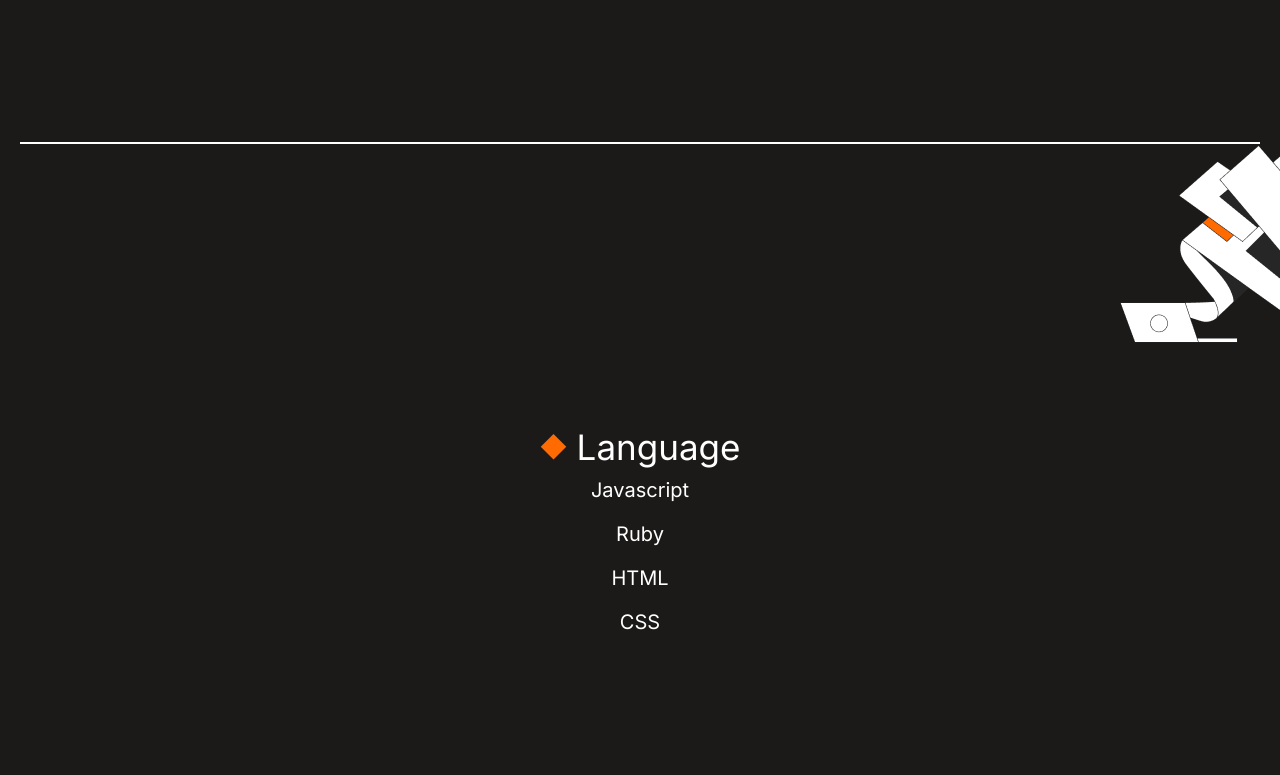
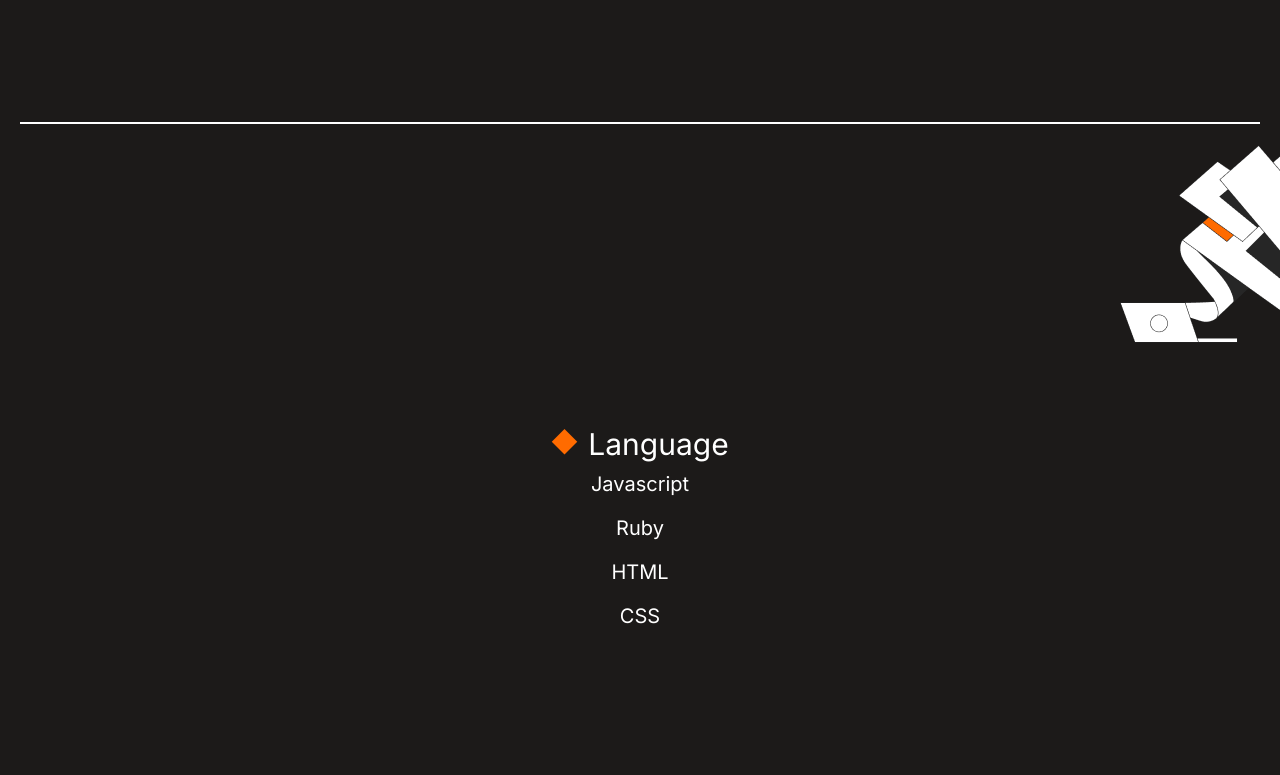
Before and after one commit to JimOluwaseyi/myPortfolio, a website: page index.html in a window 1280 px wide. Shown: the part 5253-6028 px from the top of the page. Drawn offline with Linux system fonts and the light colour scheme.

Commit message:
Fix the border bellow get my resume in the about me section

```diff
--- a/style.css
+++ b/style.css
@@ -240,7 +240,7 @@ a {
 
 #aboutBorder {
   border: 1px solid #fff;
-  margin-top: 140px;
+  margin-top: 120px;
 }
 
 /* ===== Technology section */
@@ -261,7 +261,7 @@ a {
 }
 
 .techImg > li {
-  font-size: 35px;
+  font-size: 30px;
   text-align: center;
   font-family: "Inter", sans-serif;
 
```
